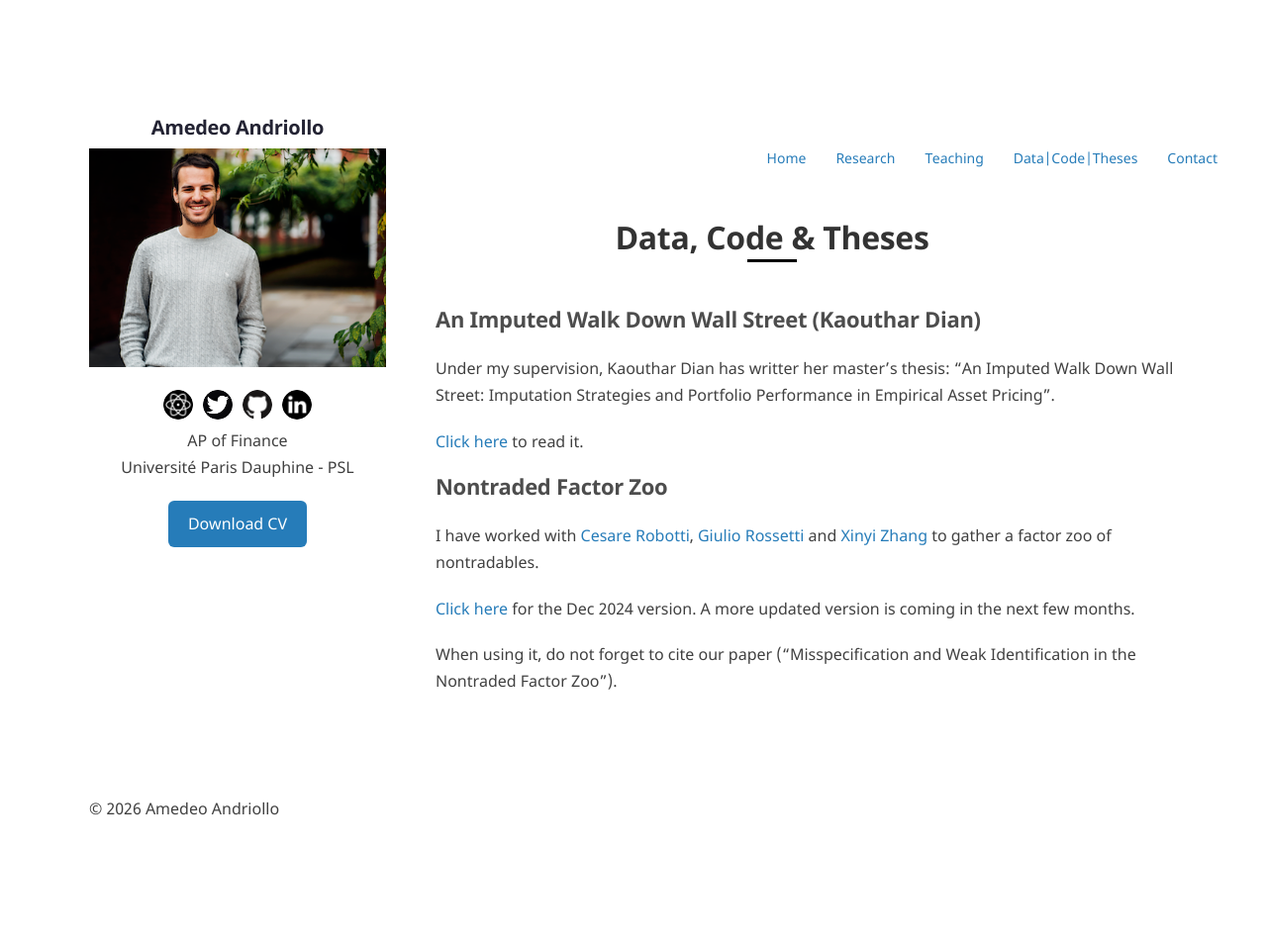
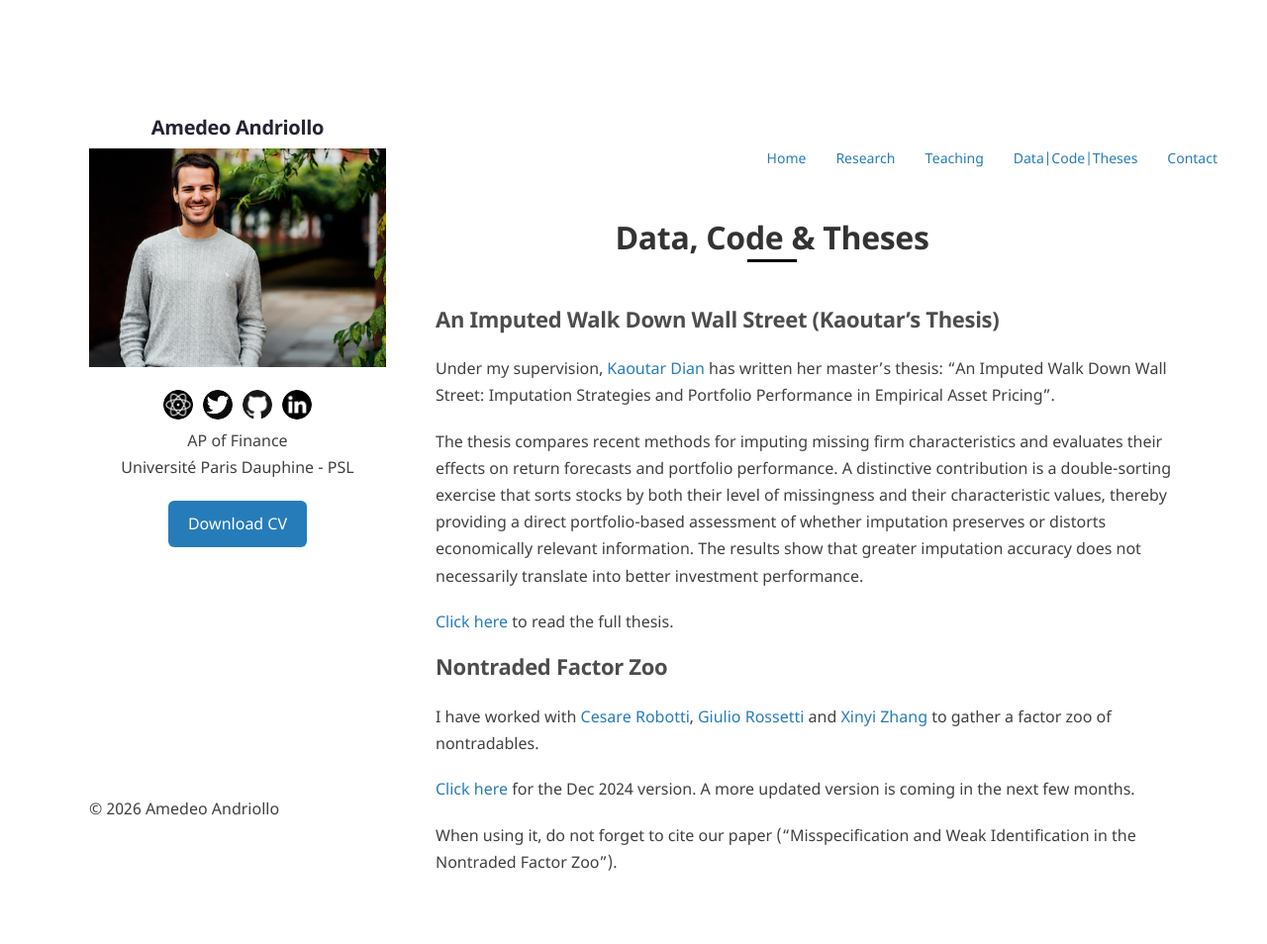
Before and after one commit to amandri/amandri.github.io, a Jekyll site: the page built from data-code.md, in a window 1280 px wide. Shown: the whole page at 99% size. Built offline with Jekyll 4.4.1, drawn with Linux system fonts in a browser that asks for light colours; before the commit the page ends 900 px from its top, so only the background shows below that.

Commit message:
Add Kaoutar Dian master's thesis

```diff
--- a/data-code.md
+++ b/data-code.md
@@ -5,12 +5,13 @@ permalink: /data-code/
 description: "Data and code resources by Amedeo Andriollo."
 ---
 
-# An Imputed Walk Down Wall Street (Kaouthar Dian)
+# An Imputed Walk Down Wall Street (Kaoutar's Thesis)
 
-Under my supervision, Kaouthar Dian has writter her master's thesis: "An Imputed Walk Down Wall Street: Imputation Strategies
-and Portfolio Performance in Empirical Asset Pricing".
+Under my supervision, [Kaoutar Dian](https://www.linkedin.com/in/kaouthardian/){:target="_blank"} has written her master’s thesis: “An Imputed Walk Down Wall Street: Imputation Strategies and Portfolio Performance in Empirical Asset Pricing”.
 
-[Click here](https://www.dropbox.com/scl/fi/72muh6rnw87ondoauqiq8/Doc5_KaoutharDian_ImputationStrategiesModelSelectionForecasting_AmedeoAndriollo.pdf?rlkey=lkofgmfdes9xw1ytx00431ifc&dl=0){:target="_blank"} to read it.
+The thesis compares recent methods for imputing missing firm characteristics and evaluates their effects on return forecasts and portfolio performance. A distinctive contribution is a double-sorting exercise that sorts stocks by both their level of missingness and their characteristic values, thereby providing a direct portfolio-based assessment of whether imputation preserves or distorts economically relevant information. The results show that greater imputation accuracy does not necessarily translate into better investment performance.
+
+[Click here](https://www.dropbox.com/scl/fi/72muh6rnw87ondoauqiq8/Doc5_KaoutharDian_ImputationStrategiesModelSelectionForecasting_AmedeoAndriollo.pdf?rlkey=lkofgmfdes9xw1ytx00431ifc&dl=0){:target="_blank"} to read the full thesis.
 
 # Nontraded Factor Zoo
 
```
